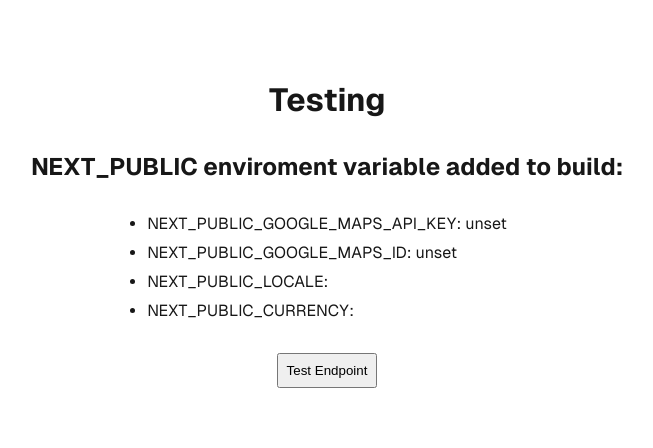
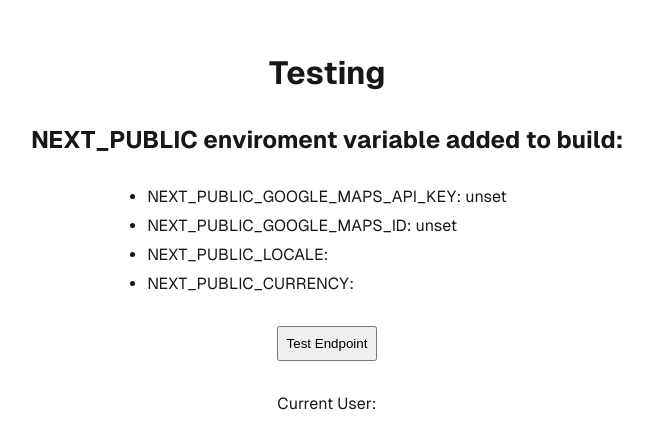
Before and after one commit to adamwgriffin/k8s-microservice-app, a Next.js app in the folder client/: page / in a window 1280 px wide. Shown: the part 166-614 px from the top of the page, without its empty margins (313-966 px from the left). Built offline with nearby package versions, Linux system fonts and the light colour scheme; no server answers.

Commit message:
Show the api response

```diff
--- a/client/app/page.tsx
+++ b/client/app/page.tsx
@@ -1,13 +1,17 @@
 'use client'
 
+import { useState } from 'react'
 import { FormEvent } from 'react'
 import styles from './page.module.css'
 
 export default function Home() {
+  const [user, setUser] = useState<{ name: string }>()
+
   const onSubmit = async (event: FormEvent) => {
     event.preventDefault()
     const res = await fetch('/api/users/currentuser')
-    console.log(res)
+    const data = await res.json()
+    setUser(data)
   }
 
   return (
@@ -27,10 +31,9 @@
           <li>NEXT_PUBLIC_CURRENCY: {process.env.NEXT_PUBLIC_CURRENCY}</li>
         </ul>
         <form onSubmit={onSubmit}>
-          <button className='btn btn-primary'>
-            Test Endpoint
-          </button>
+          <button className='btn btn-primary'>Test Endpoint</button>
         </form>
+        <p>Current User: {user?.name}</p>
       </main>
     </div>
   )
```
